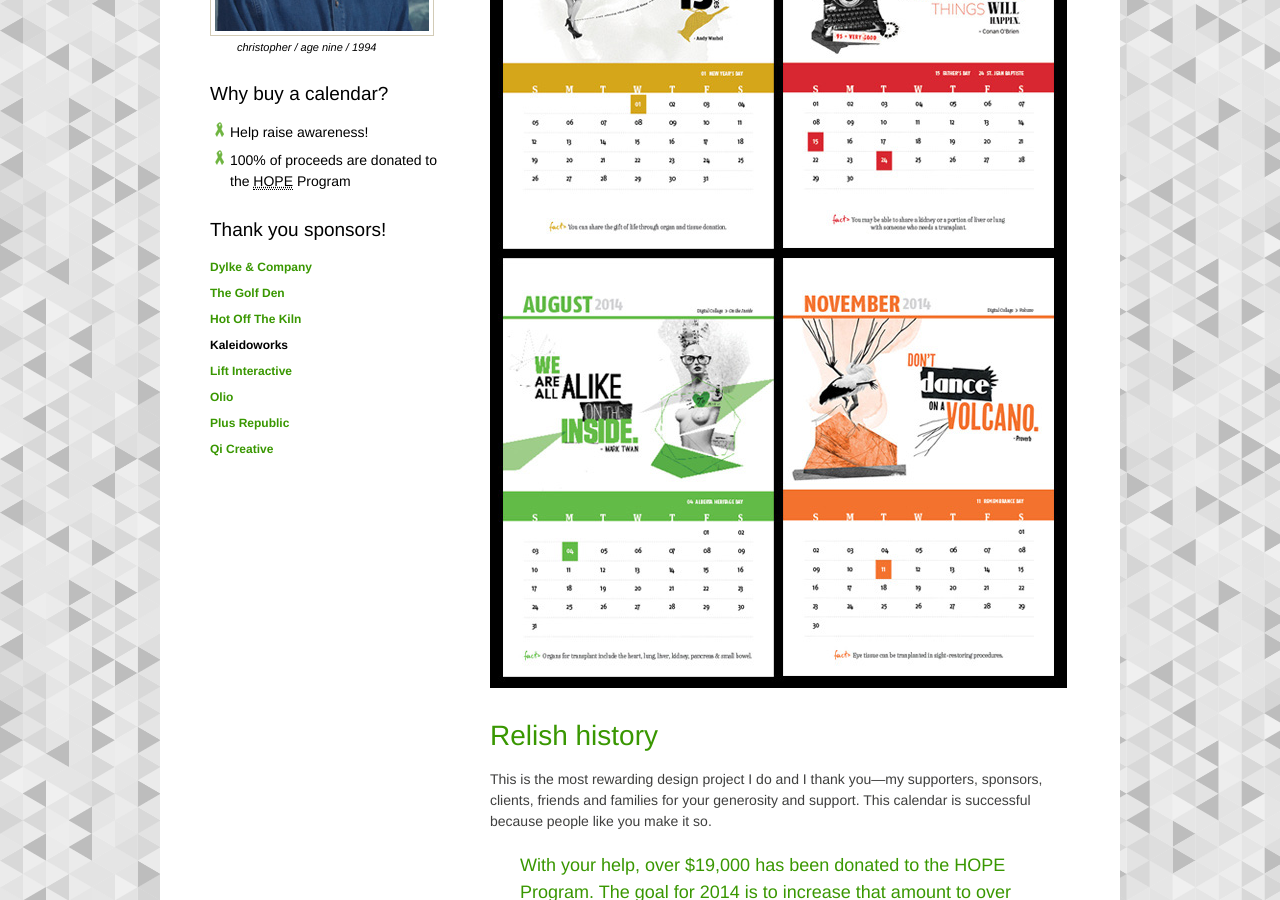
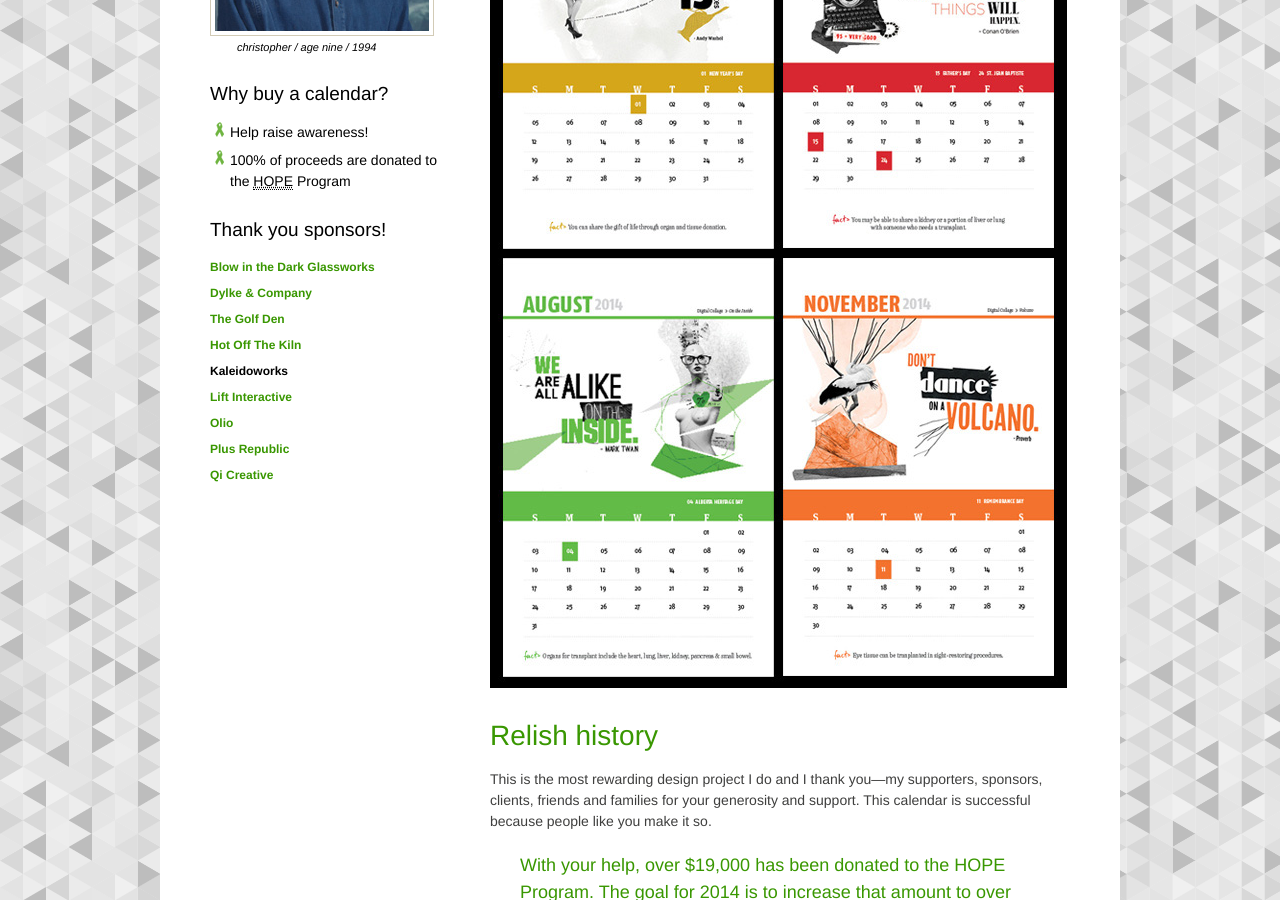
Before and after one commit to elidupuis/calendarforhope.com, a Jekyll site: the page built from index.md, in a window 1280 px wide and 900 px high, scrolled down 907 px. Built offline with Jekyll 4.4.1, drawn with Linux system fonts in a browser that asks for light colours; nearby versions of some CDN libraries.

Commit message:
add sponsor

```diff
--- a/_layouts/home.html
+++ b/_layouts/home.html
@@ -106,6 +106,7 @@
   			<h2>Thank you sponsors!</h2>
 
   			<ul id="sponsors">
+          <li><a href="http://blowinthedark.ca/">Blow in the Dark Glassworks</a></li>
           <li><a href="http://www.dylke.com/">Dylke &amp; Company</a></li>
           <li><a href="http://www.golfden.ca/">The Golf Den</a></li>
           <li><a href="https://www.facebook.com/HotOffTheKiln">Hot Off The Kiln</a></li>
```
